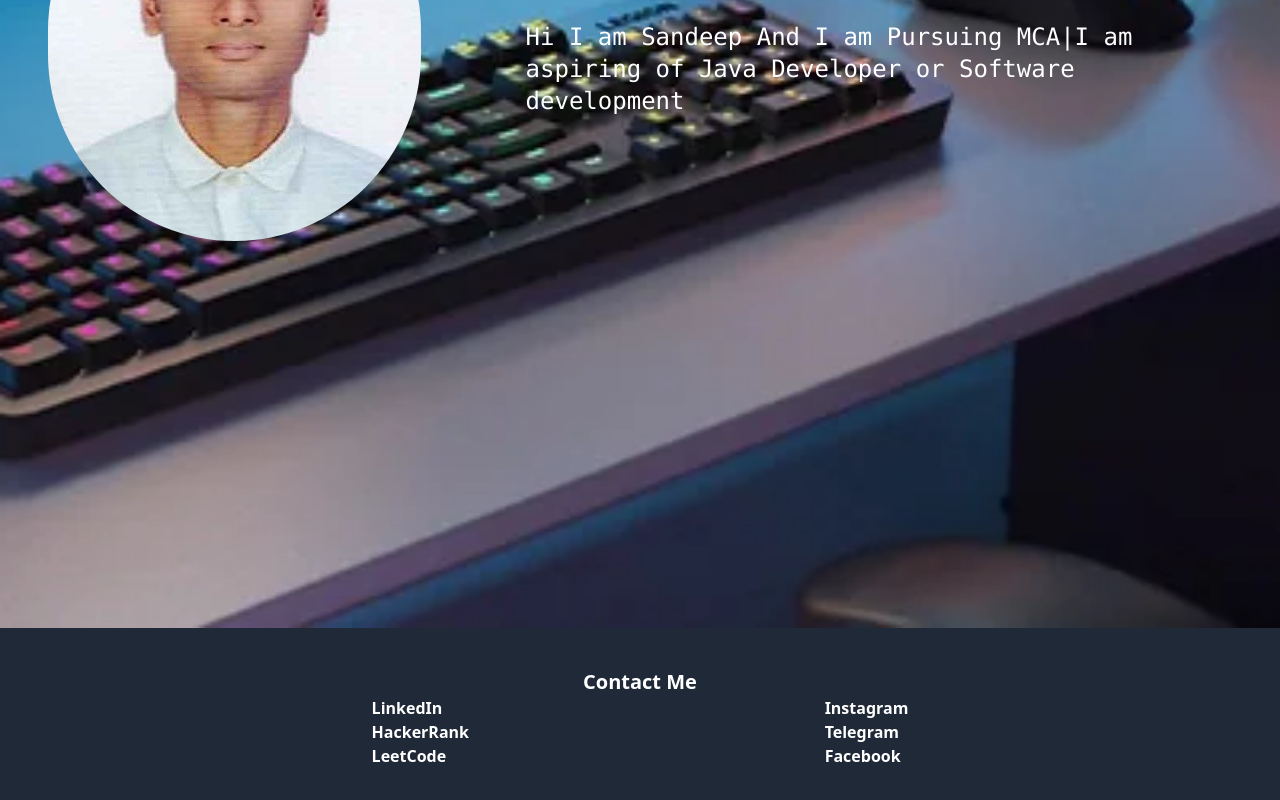
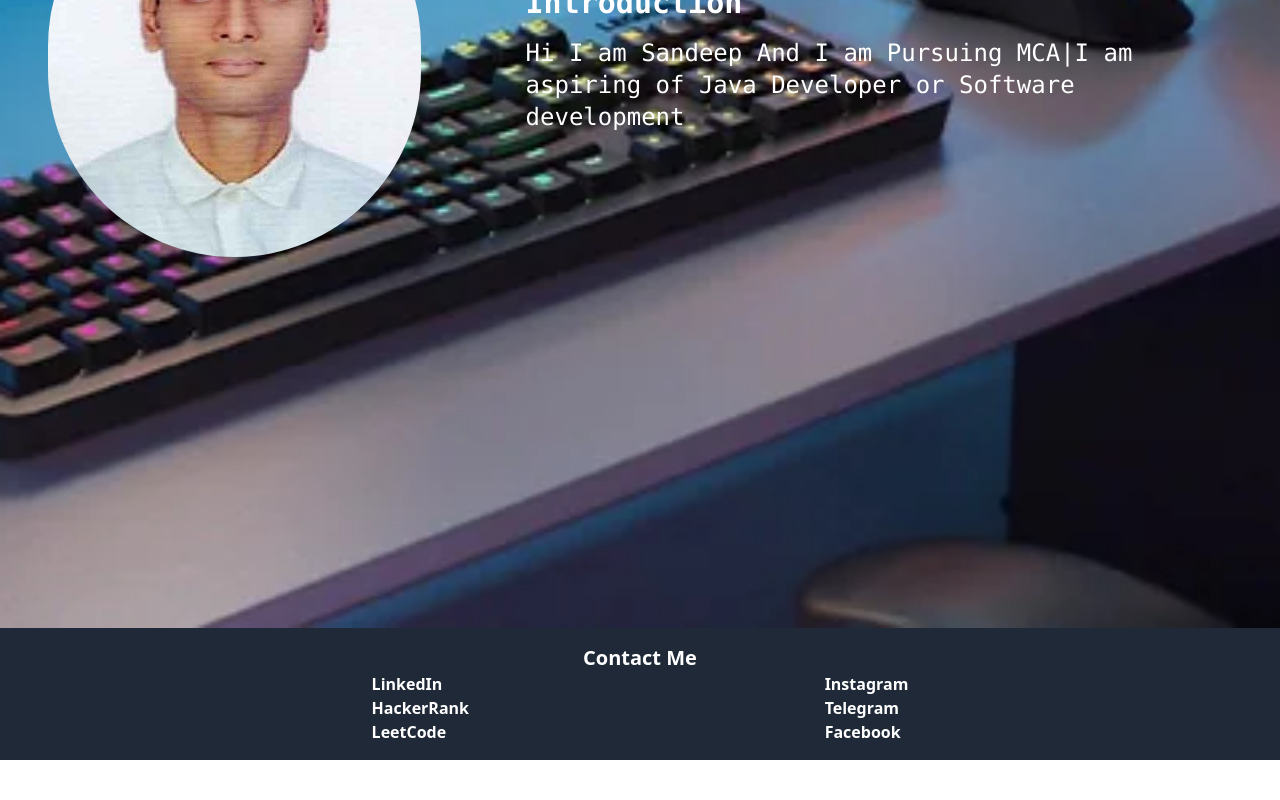
Before and after one commit to sandeep200215/ReactPortFolio, a React (Vite) app: page / in a window 1280 px wide. Shown: the part 236-1036 px from the top of the page. After the commit the page ends 996 px from the top, so only its background shows below. Built offline with nearby package versions, Linux system fonts and the light colour scheme.

Commit message:
change in contact file

```diff
--- a/src/Contact.jsx
+++ b/src/Contact.jsx
@@ -5,7 +5,7 @@ import mypicture from './assets/mypicture.jpg'
 function Contact()
 {
 return (
-    <footer className="bg-gray-800 bg-cover bg-center align-bottom sm:py-10">
+    <footer className="bg-gray-800 bg-cover bg-center align-bottom sm:py-4">
         <h2 className='text-white text-xl text-center font-bold'>Contact Me</h2>
         <h3></h3>
       <div className="container   mx-auto flex justify-evenly px-4 font-semibold">
--- a/src/Home.jsx
+++ b/src/Home.jsx
@@ -10,7 +10,7 @@ import mypicture from './assets/mypicture.jpg'
 
 
 
-        <div className=" bg-cover bg-center h-screen sm:py-4 bg-opacity-200" style={{ backgroundImage: `url(${keyboard})` }}>
+        <div className=" bg-cover bg-center h-screen sm:py-8 bg-opacity-200" style={{ backgroundImage: `url(${keyboard})` }}>
              <div className="container mx-auto px-12 ">
         <div className="md:flex items-center h-50 w-50">
           <div className="md:w-6/12 md:pr-8 mb-8 md:mb-0">
```
